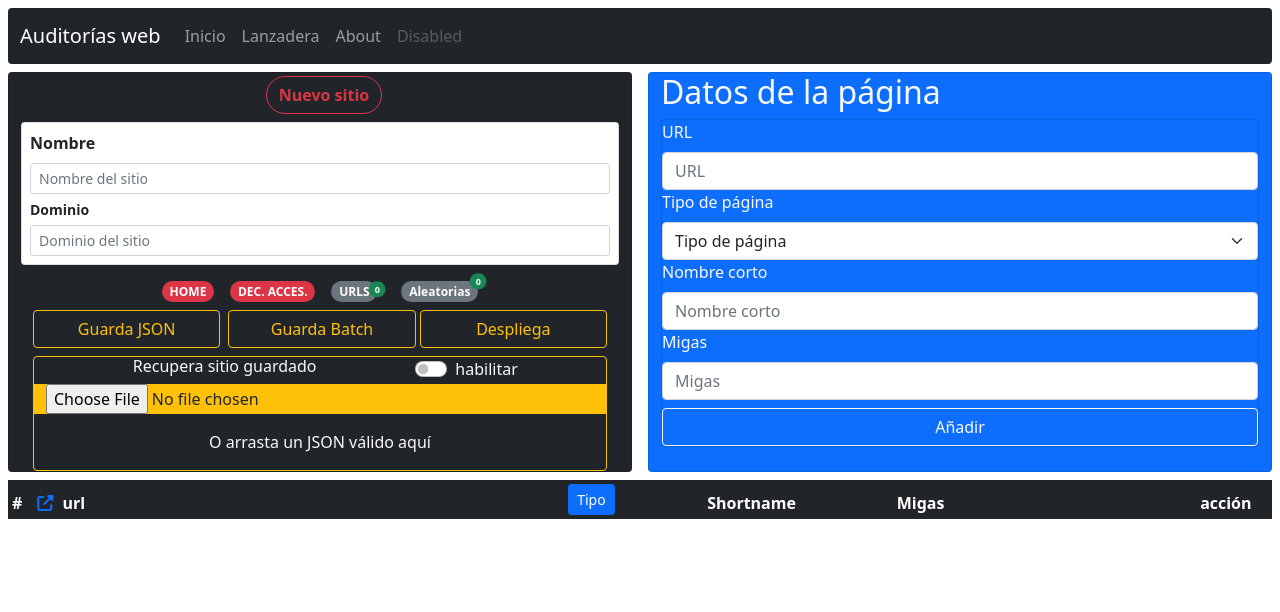
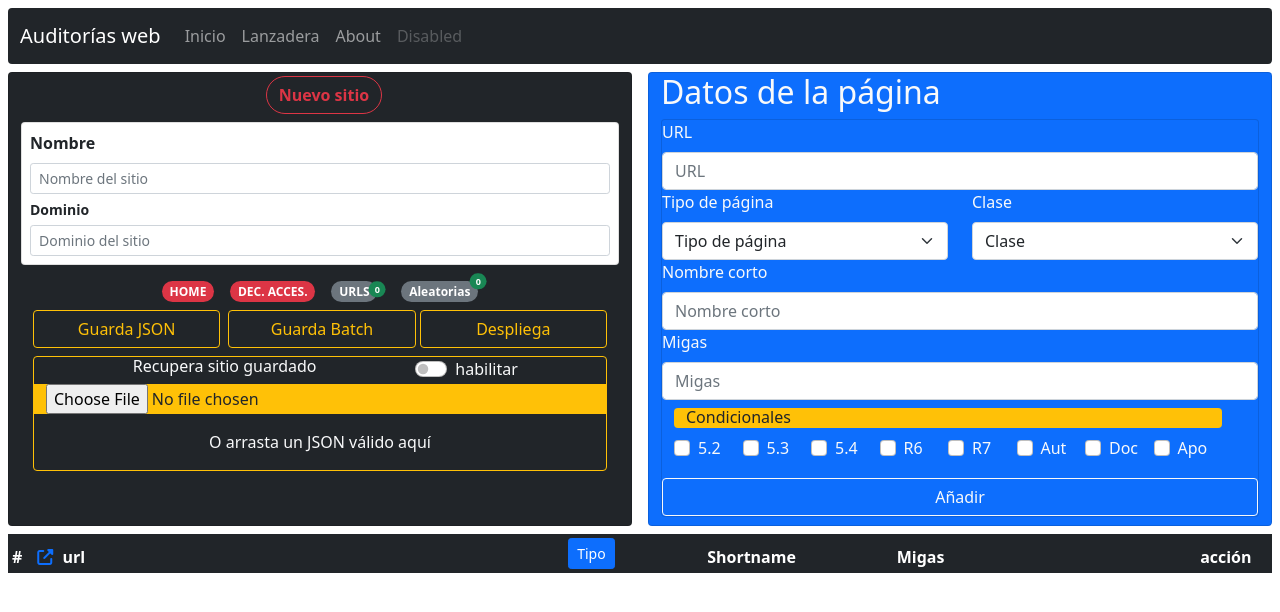
Before and after one commit to cizquierdof/muestras-vue3-app, a Vue app: page / in a window 1280 px wide. Shown: the top 612 px of the page. Built offline with nearby package versions, Linux system fonts and the light colour scheme.

Commit message:
mod formulario

```diff
--- a/src/components/TableForm.vue
+++ b/src/components/TableForm.vue
@@ -1,7 +1,11 @@
 <template>
   <div class="text-light">
     <h2>Datos de la página</h2>
-    <form @submit.prevent class="card text-light bg-primary mb-2" autocomplete="on">
+    <form
+      @submit.prevent
+      class="card text-light bg-primary mb-2"
+      autocomplete="on"
+    >
       <label class="form-label" for="inurl">URL</label>
       <input
         class="form-control"
@@ -12,13 +16,30 @@
         onclick="this.select()"
         required
       />
-      <label class="form-label" for="intype">Tipo de página</label>
-      <select class="form-select" id="intype" v-model="store.inType" required>
-        <option disabled value="">Tipo de página</option>
-        <option v-for="type in store.pageTypes" v-bind:value="type.value">
-          {{ type.text }}
-        </option>
-      </select>
+      <div class="row">
+        <div class="col">
+          <label class="form-label" for="intype">Tipo de página</label>
+          <select
+            class="form-select"
+            id="intype"
+            v-model="store.inType"
+            required
+          >
+            <option disabled value="">Tipo de página</option>
+            <option v-for="tipo in store.pageTypes" v-bind:value="tipo.value">
+              {{ tipo.text }}
+            </option>
+          </select>
+        </div>
+        <div class="col">
+          <label class="form-label" for="classtype">Clase</label>
+          <select class="form-select" id="classtype">
+            <option disabled selected value="">Clase</option>
+            <option value="pg_web">Página web</option>
+            <option value="document">Documento no web</option>
+          </select>
+        </div>
+      </div>
       <label class="form-label" for="inshortname">Nombre corto</label>
       <input
         class="form-control"
@@ -27,7 +48,7 @@
         placeholder="Nombre corto"
         v-model="store.inShortName"
         onclick="this.select()"
-        v-bind:autocomplete="store.inShortName?'off':'on'"
+        v-bind:autocomplete="store.inShortName ? 'off' : 'on'"
         required
       />
       <label class="form-label" for="inbreadcrumb">Migas</label>
@@ -39,6 +60,42 @@
         v-model="store.inBreadcrumb"
         required
       />
+      <fieldset class="container row  my-2 ">
+        <legend class="h6 bg-warning rounded text-dark">Condicionales</legend>
+        <div class="form-check col">
+          <input class="form-check-input" type="checkbox" id="r5_2" >
+          <label for="r5_2" class="form-check-label">5.2</label>
+        </div>
+        <div class="form-check col">
+          <input class="form-check-input" type="checkbox" id="r5_3" >
+          <label for="r5_3" class="form-check-label">5.3</label>
+        </div>
+        <div class="form-check col">
+          <input class="form-check-input" type="checkbox" id="r5_4" >
+          <label for="r5_4" class="form-check-label">5.4</label>
+        </div>
+        <div class="form-check col">
+          <input class="form-check-input" type="checkbox" id="r6" >
+          <label for="r6" class="form-check-label">R6</label>
+        </div>
+        <div class="form-check col">
+          <input class="form-check-input" type="checkbox" id="r7" >
+          <label for="r7" class="form-check-label">R7</label>
+        </div>
+        <div class="form-check col">
+          <input class="form-check-input" type="checkbox" id="aut" >
+          <label for="aut" class="form-check-label">Aut</label>
+        </div>
+        <div class="form-check col">
+          <input class="form-check-input" type="checkbox" id="doc" >
+          <label for="doc" class="form-check-label">Doc</label>
+        </div>
+        <div class="form-check col">
+          <input class="form-check-input" type="checkbox" id="apo">
+          <label for="apo" class="form-check-label">Apo</label>
+        </div>
+      </fieldset>
+
       <button
         v-if="!store.editMode"
         type="submit"
@@ -60,7 +117,7 @@
 </template>
 
 <script>
-import { ref } from '@vue/reactivity';
+import { ref } from "@vue/reactivity";
 import { useSiteStore } from "../stores/site";
 export default {
   setup() {
@@ -73,3 +130,7 @@ export default {
   computed: {},
 };
 </script>
+
+<style scoped>
+
+</style>
--- a/src/components/TableView.vue
+++ b/src/components/TableView.vue
@@ -30,7 +30,7 @@
         </thead>
 
         <tbody>
-          <tr v-for="(page, index) in store.siteWebPages">
+          <tr v-for="(page, index) in store.siteWebPages" >
             <td>{{ index }}</td>
             <td @click="store.openUrl(page.webPageUrl)" class="boton">
               <span
--- /dev/null
+++ b/src/components/TableView2.vue
@@ -0,0 +1,55 @@
+<template>
+  <div class="container">
+    <h2>TABLE VIEW</h2>
+    <div class="row">
+      <div class="accordion" id="accordion-pages">
+        <div class="accordion-item" v-for="(page, index) in store.siteWebPages ">
+          <h2 class="accordion-header" v-bind:id="'heading-'+index">
+            <button
+              class="accordion-button collapsed"
+              type="button"
+              data-bs-toggle="collapse"
+              :data-bs-target="'#collapse-'+index"
+              aria-expanded="false"
+              :aria-controls="'collapse-'+index"
+            >
+              <span class="fw-bold me-1">URL: </span> {{page.webPageUrl}}
+            </button>
+          </h2>
+          <div
+            :id="'collapse-'+index"
+            class="accordion-collapse collapse"
+            :aria-labelledby="'heading-'+index"
+            data-bs-parent="#accordion-pages"
+          >
+            <div class="accordion-body">
+                <ul>
+                    <li>{{ page.webPageType }}</li>
+                    <li>{{ page.shortName }}</li>
+                    <li>{{ page.breadcrumb }}</li>
+                    <li></li>
+                    <li></li>
+                </ul>
+
+            </div>
+          </div>
+        </div>
+      </div>
+    </div>
+  </div>
+</template>
+<script>
+import { useSiteStore } from "../stores/site";
+export default {
+  setup() {
+    const store = useSiteStore();
+
+    return {
+      store,
+    };
+  },
+  computed: {},
+};
+</script>
+<style scoped>
+</style>
--- a/src/views/Lanzadera.vue
+++ b/src/views/Lanzadera.vue
@@ -1,19 +1,13 @@
 <template>
   <div>
-    <ul>
-      <li
-        class=""
-        v-for="url in stSite.siteWebPages"
-        @dblclick="stScrapping.getPage(url.webPageUrl)">
-            {{ url.webPageUrl }}
-      </li>
-    </ul>
+    <TableView2/>
   </div>
 </template>
 
 <script>
 import { useSiteStore } from "../stores/site";
 import { useScrappingStore } from "../stores/scrapping";
+import TableView2 from "../components/TableView2.vue";
 
 export default {
     setup() {
@@ -24,6 +18,7 @@ export default {
             stScrapping,
         };
     },
+    components: { TableView2 }
 };
 </script>
 
```
Also changed, not shown: 1 other file (tests, documents, lock files or other folders). Lines whose indentation alone changed are shown as unchanged.
